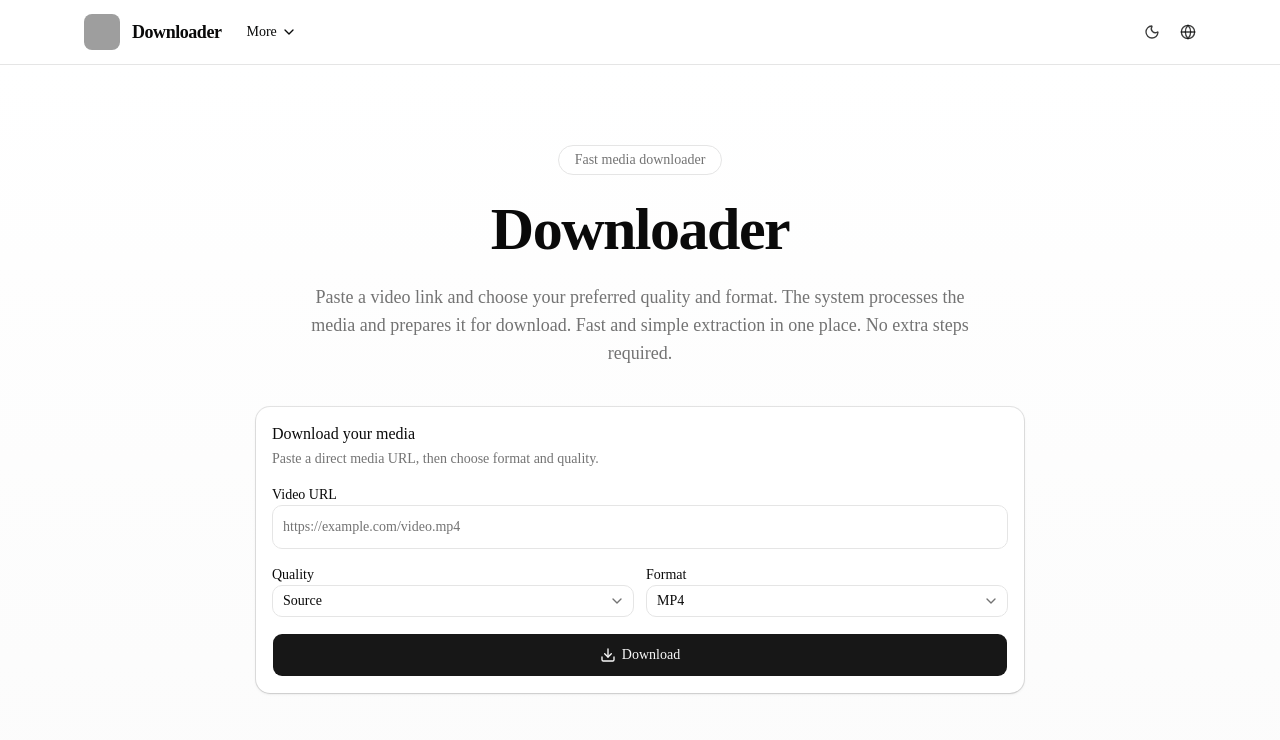
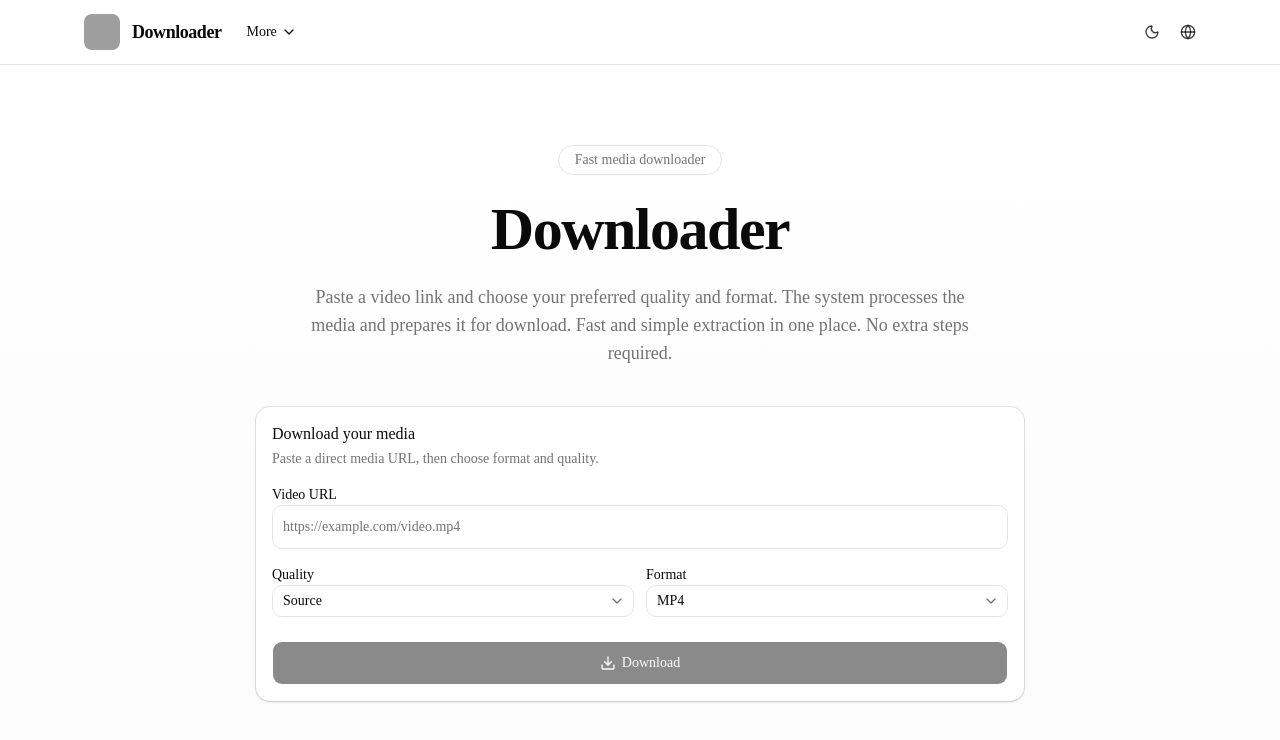
Before and after one commit to DavidPepanyan/Downloader, a Next.js app: page / in a window 1280 px wide. Shown: the top 740 px of the page. Built offline with nearby package versions, Linux system fonts and the light colour scheme; grey boxes are pictures that could not be loaded.

Commit message:
Implement video downloader form with state management and error handling; update UI for user interaction

```diff
--- a/app/page.tsx
+++ b/app/page.tsx
@@ -1,4 +1,7 @@
-import { Download } from "lucide-react";
+"use client";
+
+import { FormEvent, useMemo, useState } from "react";
+import { Download, Loader2 } from "lucide-react";
 
 import { Button } from "@/components/ui/button";
 import {
@@ -18,6 +21,65 @@ import {
 } from "@/components/ui/select";
 
 export default function HomePage() {
+  const [url, setUrl] = useState("");
+  const [quality, setQuality] = useState("source");
+  const [format, setFormat] = useState("mp4");
+  const [isLoading, setIsLoading] = useState(false);
+  const [errorMessage, setErrorMessage] = useState<string | null>(null);
+  const [result, setResult] = useState<{
+    title: string;
+    sourceHost: string;
+    sourceExtension: string | null;
+  } | null>(null);
+
+  const isSubmitDisabled = useMemo(() => !url.trim() || isLoading, [url, isLoading]);
+
+  async function handleSubmit(event: FormEvent<HTMLFormElement>) {
+    event.preventDefault();
+    setIsLoading(true);
+    setErrorMessage(null);
+    setResult(null);
+
+    try {
+      const response = await fetch("/api/video/info", {
+        method: "POST",
+        headers: {
+          "Content-Type": "application/json",
+        },
+        body: JSON.stringify({ url }),
+      });
+
+      const payload = (await response.json()) as
+        | {
+            ok: true;
+            data: {
+              title: string;
+              sourceHost: string;
+              sourceExtension: string | null;
+            };
+          }
+        | {
+            ok: false;
+            error: { message?: string };
+          };
+
+      if (!response.ok || !payload.ok) {
+        setErrorMessage(payload.ok ? "Request failed." : payload.error.message ?? "Request failed.");
+        return;
+      }
+
+      setResult({
+        title: payload.data.title,
+        sourceHost: payload.data.sourceHost,
+        sourceExtension: payload.data.sourceExtension,
+      });
+    } catch {
+      setErrorMessage("Network error. Please try again.");
+    } finally {
+      setIsLoading(false);
+    }
+  }
+
   return (
     <main className="min-h-screen bg-gradient-to-b from-background to-muted/40 text-foreground">
       <section className="mx-auto flex w-full max-w-5xl flex-col items-center px-6 py-20 text-center">
@@ -39,6 +101,7 @@ export default function HomePage() {
             </CardDescription>
           </CardHeader>
           <CardContent className="space-y-4">
+            <form className="space-y-4" onSubmit={handleSubmit}>
             <div className="space-y-2">
               <label htmlFor="video-url" className="text-sm font-medium">
                 Video URL
@@ -48,13 +111,15 @@ export default function HomePage() {
                 type="url"
                 placeholder="https://example.com/video.mp4"
                 className="h-11"
+                value={url}
+                onChange={(event) => setUrl(event.target.value)}
               />
             </div>
 
             <div className="grid grid-cols-1 gap-3 sm:grid-cols-2">
               <div className="space-y-2">
                 <label className="text-sm font-medium">Quality</label>
-                <Select defaultValue="source">
+                <Select value={quality} onValueChange={setQuality}>
                   <SelectTrigger className="h-11 w-full">
                     <SelectValue placeholder="Select quality" />
                   </SelectTrigger>
@@ -69,7 +134,7 @@ export default function HomePage() {
 
               <div className="space-y-2">
                 <label className="text-sm font-medium">Format</label>
-                <Select defaultValue="mp4">
+                <Select value={format} onValueChange={setFormat}>
                   <SelectTrigger className="h-11 w-full">
                     <SelectValue placeholder="Select format" />
                   </SelectTrigger>
@@ -82,10 +147,26 @@ export default function HomePage() {
               </div>
             </div>
 
-            <Button type="button" size="lg" className="h-11 w-full">
-              <Download />
-              Download
-            </Button>
+              <Button type="submit" size="lg" className="h-11 w-full" disabled={isSubmitDisabled}>
+                {isLoading ? <Loader2 className="animate-spin" /> : <Download />}
+                {isLoading ? "Checking..." : "Download"}
+              </Button>
+            </form>
+
+            {errorMessage ? (
+              <div className="rounded-lg border border-destructive/30 bg-destructive/10 px-4 py-3 text-sm text-destructive">
+                {errorMessage}
+              </div>
+            ) : null}
+
+            {result ? (
+              <div className="rounded-lg border bg-muted/40 px-4 py-3">
+                <p className="text-sm font-medium">{result.title}</p>
+                <p className="mt-1 text-xs text-muted-foreground">
+                  Host: {result.sourceHost} | Format: {(result.sourceExtension ?? format).toUpperCase()} | Quality: {quality}
+                </p>
+              </div>
+            ) : null}
           </CardContent>
         </Card>
       </section>
```
